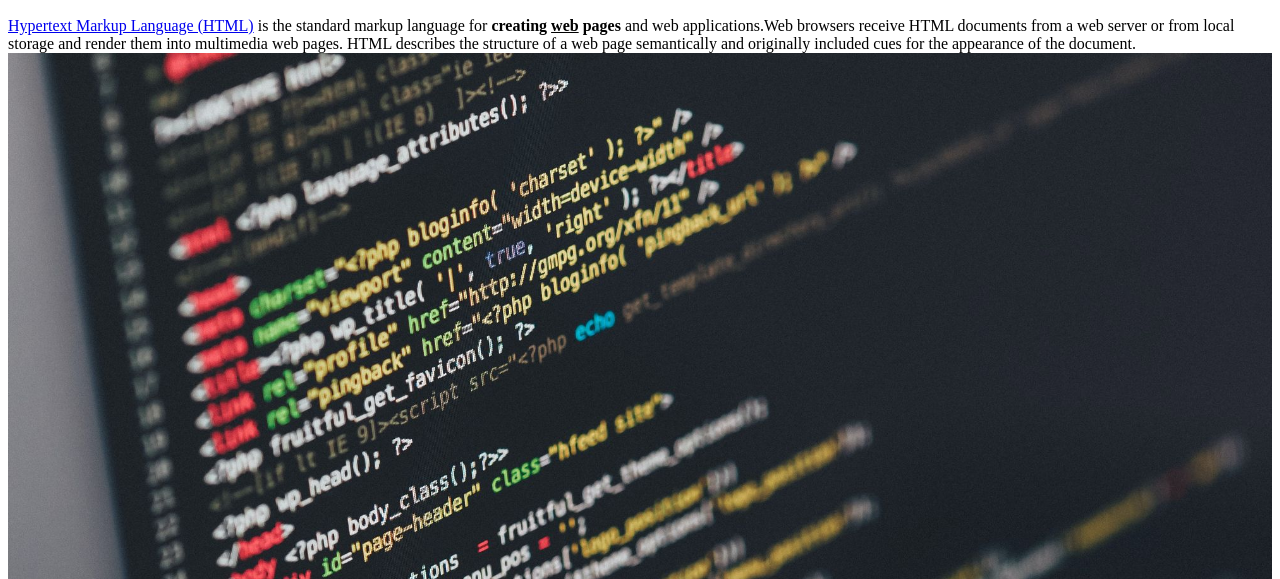
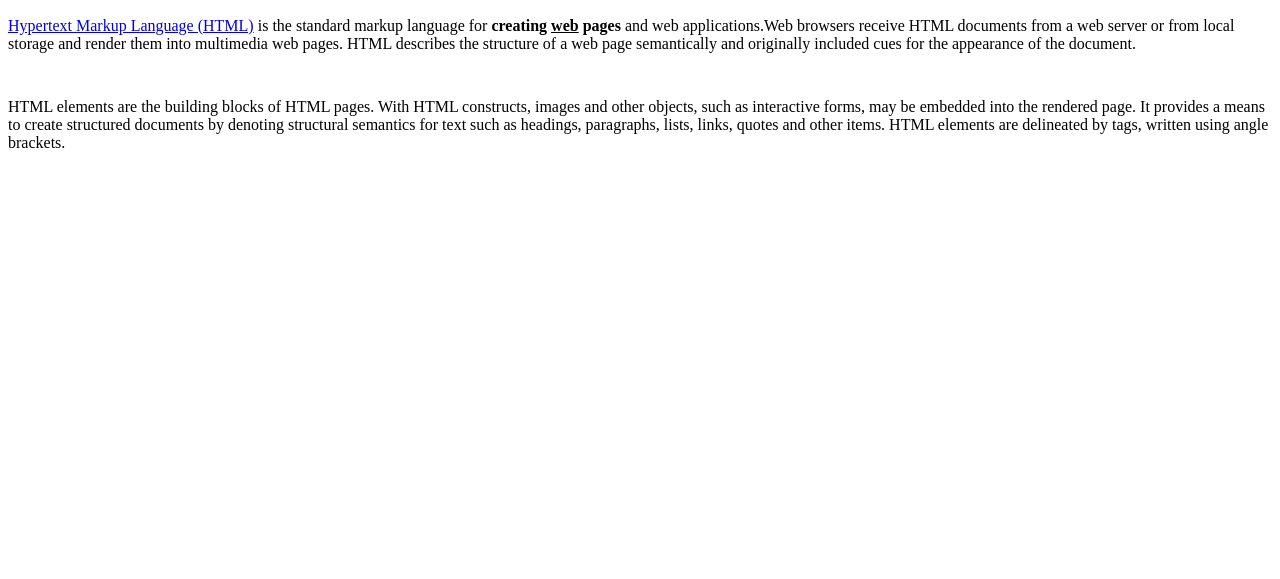
Before and after one commit to Kimsoo-cheol/SW-3Team, a plain HTML site: page 1.html in a window 1280 px wide. Shown: the part 221-800 px from the top of the page. Drawn offline with Linux system fonts and the light colour scheme.

Commit message:
Update 1.html

```diff
--- a/1.html
+++ b/1.html
@@ -17,7 +17,7 @@
     </ol>
     <h2>HTML</h2>
     <p><a href="https://www.w3.org/TR/html5/" target="_blank" title="html5 speicification">Hypertext Markup Language (HTML)</a> is the standard markup language for <strong>creating <u>web</u> pages</strong> and web applications.Web browsers receive HTML documents from a web server or from local storage and render them into multimedia web pages. HTML describes the structure of a web page semantically and originally included cues for the appearance of the document.
-    <img src="coding.jpg" width="100%">
+
     </p><p style="margin-top:45px;">HTML elements are the building blocks of HTML pages. With HTML constructs, images and other objects, such as interactive forms, may be embedded into the rendered page. It provides a means to create structured documents by denoting structural semantics for text such as headings, paragraphs, lists, links, quotes and other items. HTML elements are delineated by tags, written using angle brackets.
     </p>
   </body>
```
